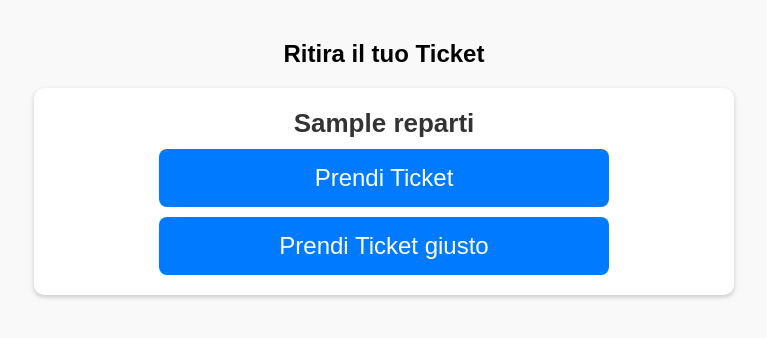
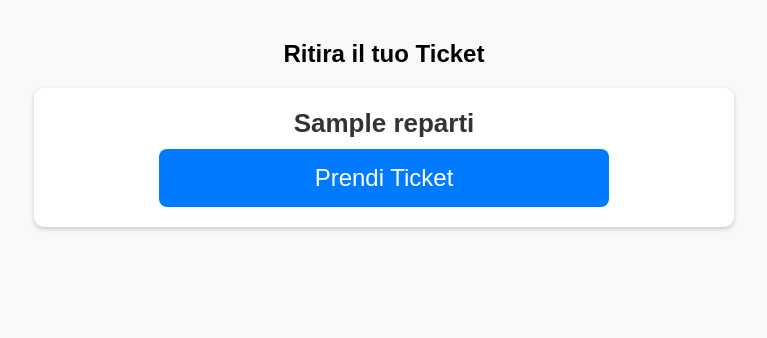
Before and after one commit to Ettorelg/online, a Flask app: page /ritira_ticket in a window 1280 px wide. Shown: the top 338 px of the page, without its empty margins (256-1023 px from the left). Run offline with Flask 3, Linux system fonts and the light colour scheme; the visitor is signed in with stand-in values (Sample User, id 1); a database or web service that is not in the repository returns one stand-in record (values such as "Sample title"); some libraries are stand-ins or nearby versions.

Commit message:
Add files via upload

```diff
--- a/templates/ritira_ticket.html
+++ b/templates/ritira_ticket.html
@@ -48,111 +48,11 @@
             width: 100%;
             max-width: 450px;
         }
-
-        /* Stile del ticket */
-        .ticket-popup {
-            position: fixed;
-            top: 50%;
-            left: 50%;
-            transform: translate(-50%, -50%);
-            background: white;
-            padding: 10px;
-            box-shadow: 0 4px 8px rgba(0, 0, 0, 0.2);
-            border-radius: 10px;
-            text-align: center;
-            width: 80mm;
-        }
-        .ticket-content {
-            font-family: Arial, sans-serif;
-        }
-        .ticket-number {
-            font-size: 50px;
-            font-weight: bold;
-            border: 2px solid #000;
-            padding: 10px;
-            margin-top: 10px;
-        }
-
-        /* Stile di stampa per stampante termica */
-        @media print {
-            body {
-                visibility: hidden;
-            }
-            .ticket-popup {
-                visibility: visible;
-                position: absolute;
-                left: 0;
-                top: 0;
-                width: 80mm;
-                height: auto;
-                padding: 5px;
-                font-size: 14px;
-                border: none;
-                box-shadow: none;
-            }
-            .ticket-number {
-                font-size: 40px;
-            }
-        }
     </style>
 
-<!-- Aggiungi la libreria jsPDF -->
-<script src="https://cdnjs.cloudflare.com/ajax/libs/jspdf/2.5.1/jspdf.umd.min.js"></script>
-
-<!-- Aggiungi la libreria jsPDF -->
-<script src="https://cdnjs.cloudflare.com/ajax/libs/jspdf/2.5.1/jspdf.umd.min.js"></script>
-
 <script>
-    document.addEventListener("DOMContentLoaded", function() {
-        document.querySelectorAll(".ritira-ticket-form").forEach(form => {
-            form.addEventListener("submit", function(event) {
-                event.preventDefault(); // Evita il refresh della pagina
-
-                let formData = new FormData(this);
-                fetch("/ritira_ticket", {
-                    method: "POST",
-                    body: formData
-                })
-                .then(response => response.json())
-                .then(data => {
-                    if (data.ticket_number && data.reparto_nome) {
-                        // Genera e scarica il PDF del ticket
-                        scaricaPDF(data.reparto_nome, data.ticket_number);
-                    } else {
-                        alert("Errore nel ritiro del ticket");
-                    }
-                })
-                .catch(error => console.error("Errore:", error));
-            });
-        });
-    });
-
-    function scaricaPDF(repartoNome, ticketNumber) {
-        const { jsPDF } = window.jspdf;
-        let doc = new jsPDF({
-            orientation: "portrait",
-            unit: "mm",
-            format: [80, 100] // Formato ticket termico
-        });
-
-        doc.setFont("helvetica", "bold");
-        doc.setFontSize(16);
-        doc.text("TICKET", 40, 20, { align: "center" });
-
-        doc.setFontSize(12);
-        doc.text(`Reparto: ${repartoNome}`, 40, 40, { align: "center" });
-
-        doc.setFontSize(30);
-        doc.text(`${ticketNumber}`, 40, 60, { align: "center" });
-
-        doc.setFontSize(10);
-        doc.text("-------------------", 40, 80, { align: "center" });
-
-        // Converte il PDF in Blob e forza il download senza anteprima
-        doc.save(`Ticket_${repartoNome}_${ticketNumber}.pdf`);
-    }
-function prendiTicket() {
-    fetch('/api/get_ticket')  // 🔹 Chiediamo i dati del ticket al server
+function prendiTicket(repartoId) {
+    fetch('/api/get_ticket?reparto_id=' + repartoId)  // 🔹 Invia l'ID del reparto selezionato
         .then(response => response.json())
         .then(data => {
             if (data.success) {
@@ -161,6 +61,12 @@ function prendiTicket() {
                 var ticketNumber = data.numero_ticket;
 
                 console.log("✅ Ticket ricevuto: ", ip, repartoNome, ticketNumber);
+
+                if (!ip) {
+                    alert("❌ Nessuna stampante associata a questo reparto!");
+                    console.error("❌ IP della stampante mancante. Stampa bloccata.");
+                    return;
+                }
 
                 if (typeof window.Android !== "undefined" && typeof window.Android.printTicket === "function") {
                     window.Android.printTicket(ip, repartoNome, ticketNumber);
@@ -177,17 +83,6 @@ function prendiTicket() {
             alert("Errore di connessione al server.");
         });
 }
-
-
-function stampaTicket(ip, repartoNome, ticketNumber) {
-    console.log("Chiamata a stampaTicket con IP:", ip, "Reparto:", repartoNome, "Ticket:", ticketNumber);
-    if (window.Android) {
-        window.Android.printTicket(ip, repartoNome, ticketNumber);
-    } else {
-        alert("Errore: impossibile stampare - interfaccia non trovata");
-    }
-}
-
 </script>
 
 </head>
@@ -200,18 +95,9 @@ function stampaTicket(ip, repartoNome, ticketNumber) {
         {% for reparto in reparti %}
         <div class="reparto-container">
             <div class="reparto-nome">{{ reparto[1] }}</div>
-            <form class="ritira-ticket-form">
-                <input type="hidden" name="reparto" value="{{ reparto[0] }}">
-                <input type="hidden" name="reparto_nome" value="{{ reparto[1] }}">
-                <div class="button-container">
-					<button onclick="stampaTicket('192.168.5.32', 'Reparto Accettazione', '12345')">
-    Prendi Ticket
-</button>
-<button onclick="prendiTicket()">Prendi Ticket giusto</button>
-
-
-                </div>
-            </form>
+            <div class="button-container">
+                <button onclick="prendiTicket({{ reparto[0] }})">Prendi Ticket</button>
+            </div>
         </div>
         {% endfor %}
     </div>
```
